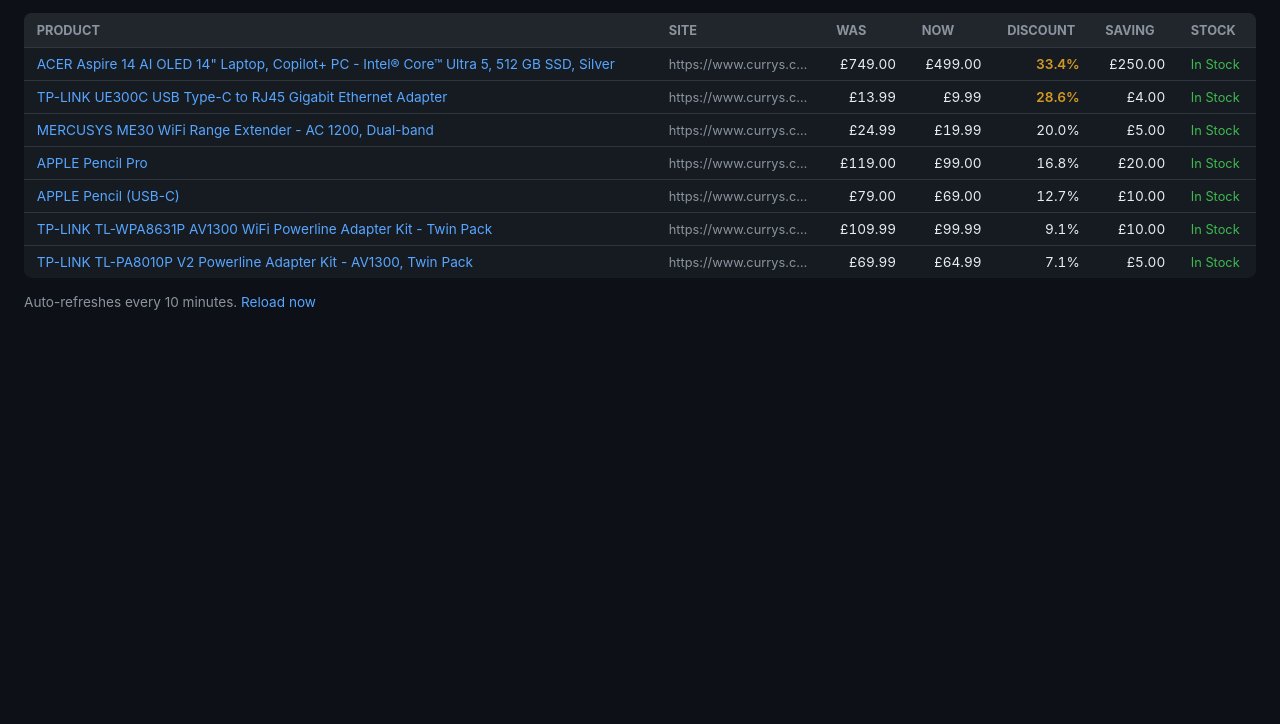
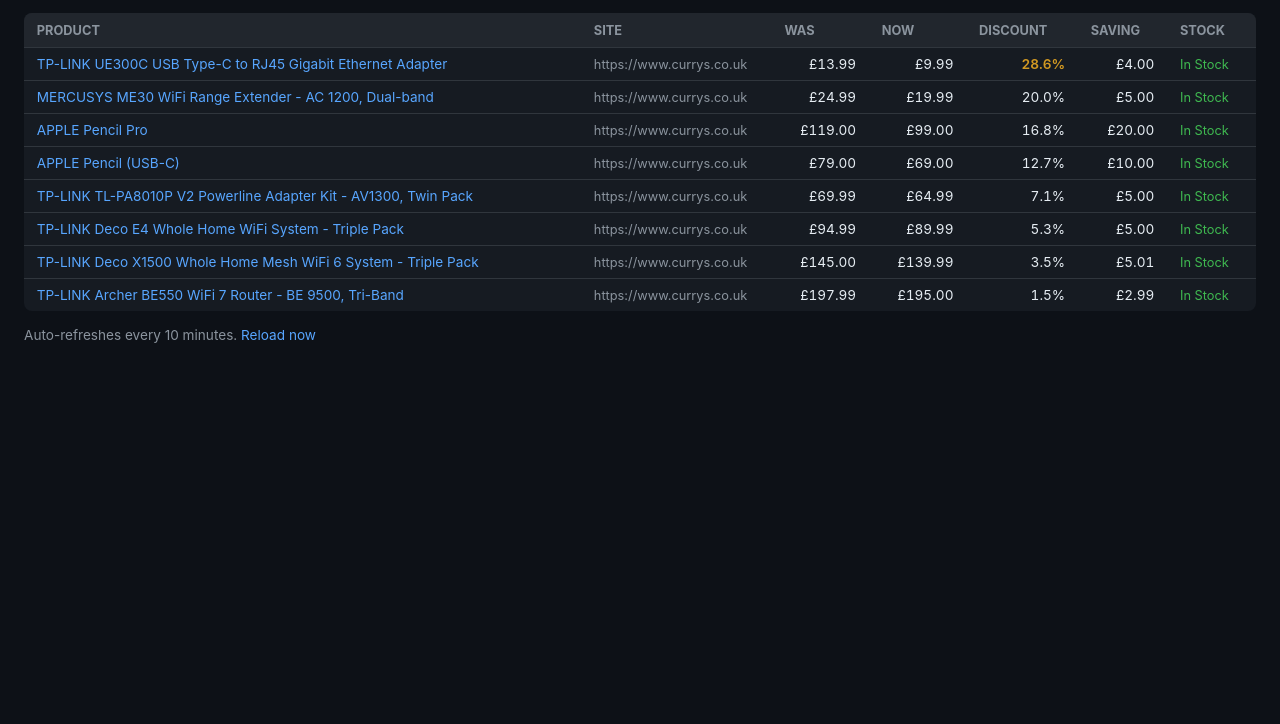
Before and after one commit to marksimpsondotco/marksimpsondotco.github.io, a plain HTML site: page docs/index.html in a window 1280 px wide. Shown: the part 76-800 px from the top of the page. Drawn offline with Linux system fonts and the light colour scheme.

Commit message:
Update price drops - 2026-03-04 00:26:49

```diff
--- a/docs/index.html
+++ b/docs/index.html
@@ -35,7 +35,7 @@
 </head>
 <body>
 <h1>Price Drops</h1>
-<p class="meta">7 drops &middot; sorted by discount &middot; updated 2026-03-04 00:16:43</p>
+<p class="meta">8 drops &middot; sorted by discount &middot; updated 2026-03-04 00:26:49</p>
 <table>
 <thead>
 <tr>
@@ -49,15 +49,6 @@
 </tr>
 </thead>
 <tbody>
-<tr>
-  <td><a href="https://www.currys.co.uk/products/10284846.html" target="_blank" rel="noopener">ACER Aspire 14 AI OLED 14" Laptop, Copilot+ PC - Intel® Core™ Ultra 5, 512 GB SSD, Silver</a></td>
-  <td class="site">https://www.currys.co.uk</td>
-  <td class="price">&pound;749.00</td>
-  <td class="price">&pound;499.00</td>
-  <td class="price disc-mid">33.4%</td>
-  <td class="price">&pound;250.00</td>
-  <td><span class="in-stock">In Stock</span></td>
-</tr>
 <tr>
   <td><a href="https://www.currys.co.uk/products/10294802.html" target="_blank" rel="noopener">TP-LINK UE300C USB Type-C to RJ45 Gigabit Ethernet Adapter</a></td>
   <td class="site">https://www.currys.co.uk</td>
@@ -95,15 +86,6 @@
   <td><span class="in-stock">In Stock</span></td>
 </tr>
 <tr>
-  <td><a href="https://www.currys.co.uk/products/10222016.html" target="_blank" rel="noopener">TP-LINK TL-WPA8631P AV1300 WiFi Powerline Adapter Kit -  Twin Pack</a></td>
-  <td class="site">https://www.currys.co.uk</td>
-  <td class="price">&pound;109.99</td>
-  <td class="price">&pound;99.99</td>
-  <td class="price disc-low">9.1%</td>
-  <td class="price">&pound;10.00</td>
-  <td><span class="in-stock">In Stock</span></td>
-</tr>
-<tr>
   <td><a href="https://www.currys.co.uk/products/10167032.html" target="_blank" rel="noopener">TP-LINK TL-PA8010P V2 Powerline Adapter Kit - AV1300, Twin Pack</a></td>
   <td class="site">https://www.currys.co.uk</td>
   <td class="price">&pound;69.99</td>
@@ -112,6 +94,33 @@
   <td class="price">&pound;5.00</td>
   <td><span class="in-stock">In Stock</span></td>
 </tr>
+<tr>
+  <td><a href="https://www.currys.co.uk/products/10238376.html" target="_blank" rel="noopener">TP-LINK Deco E4 Whole Home WiFi System - Triple Pack</a></td>
+  <td class="site">https://www.currys.co.uk</td>
+  <td class="price">&pound;94.99</td>
+  <td class="price">&pound;89.99</td>
+  <td class="price disc-low">5.3%</td>
+  <td class="price">&pound;5.00</td>
+  <td><span class="in-stock">In Stock</span></td>
+</tr>
+<tr>
+  <td><a href="https://www.currys.co.uk/products/10264447.html" target="_blank" rel="noopener">TP-LINK Deco X1500 Whole Home Mesh WiFi 6 System - Triple Pack</a></td>
+  <td class="site">https://www.currys.co.uk</td>
+  <td class="price">&pound;145.00</td>
+  <td class="price">&pound;139.99</td>
+  <td class="price disc-low">3.5%</td>
+  <td class="price">&pound;5.01</td>
+  <td><span class="in-stock">In Stock</span></td>
+</tr>
+<tr>
+  <td><a href="https://www.currys.co.uk/products/10294757.html" target="_blank" rel="noopener">TP-LINK Archer BE550 WiFi 7 Router - BE 9500, Tri-Band</a></td>
+  <td class="site">https://www.currys.co.uk</td>
+  <td class="price">&pound;197.99</td>
+  <td class="price">&pound;195.00</td>
+  <td class="price disc-low">1.5%</td>
+  <td class="price">&pound;2.99</td>
+  <td><span class="in-stock">In Stock</span></td>
+</tr>
 </tbody>
 </table>
 <p class="meta" style="margin-top:1rem;">Auto-refreshes every 10 minutes. <a href="javascript:location.reload()">Reload now</a></p>
```
